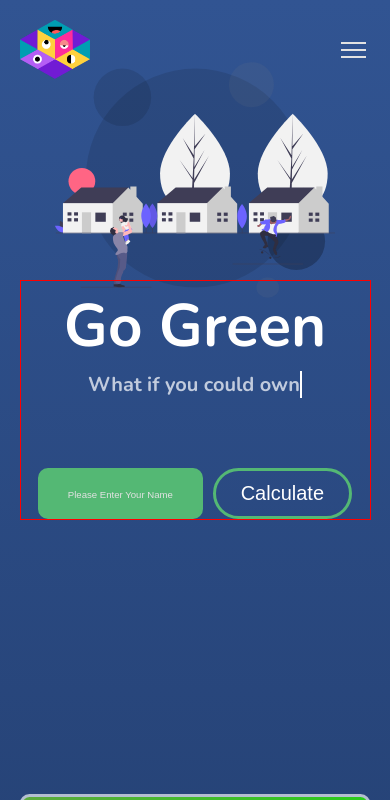
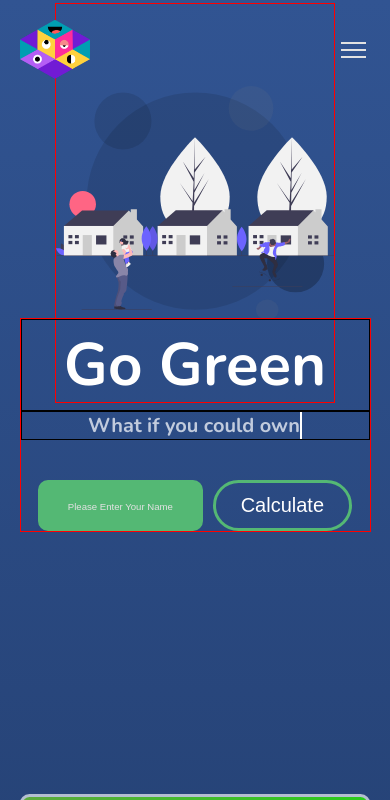
Before and after one commit to papa28x4/musesSolar, a plain HTML site: page index.html in a window 390 px wide. Shown: the top 800 px of the page. Drawn offline with nearby package versions, Linux system fonts and the light colour scheme.

Commit message:
more adjustments 5

```diff
--- a/css/style2.css
+++ b/css/style2.css
@@ -439,8 +439,8 @@ a {
       display: grid;
       width: 90%;
       grid-template-columns: 1fr;
-      grid-template-rows: 200px;
-      margin-top: 0;
+      grid-template-rows: 230px;
+      margin-top: 2%;
       margin-bottom: 8rem;
       align-items: center;
       justify-content: center;
@@ -449,6 +449,7 @@ a {
     }
     #landing-body header .header-content > *{
       text-align: center;
+      margin-bottom: 0;
     }
     #landing-body header .header-content .display-message{
       order: 5;
@@ -458,18 +459,20 @@ a {
      #landing-body header .header-content .display-message .header-buttons {
       display: flex;
       width: 90%;
-      margin: auto;
       margin: 0 auto;
-      margin-top: 7rem;
+      margin-top: 4rem;
       margin-right: 5%;
       justify-content:center;
-      /* border: 1px solid black; */
+       /* border: 1px solid black; */
      }
      #landing-body header .header-content .display-message h1 {
       font-size: 6rem;
-      line-height: 9rem; }
+      line-height: 9rem;
+      border: 1px solid black; }
     #landing-body header .header-content .display-message h2 {
-      font-size: 2rem; }
+      font-size: 2rem;
+      border: 1px solid black;
+    }
      #landing-body header .header-content .display-message .header-buttons .name {
       font-size: 1.8rem;
       outline: none;
@@ -490,6 +493,7 @@ a {
       /* #landing-body header .header-content .display-message .header-buttons .learnmore:hover {
         background-color: transparent; } */
     svg{
+      border: 1px solid red;
       width: 80%;
     }
     #landing-body .curved-bg .did-you-know {
```
